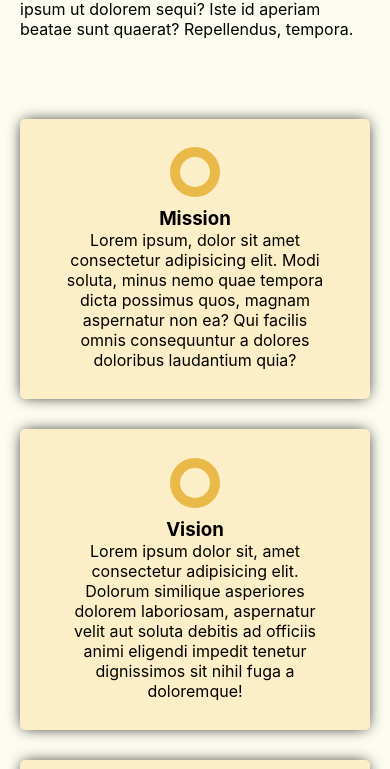
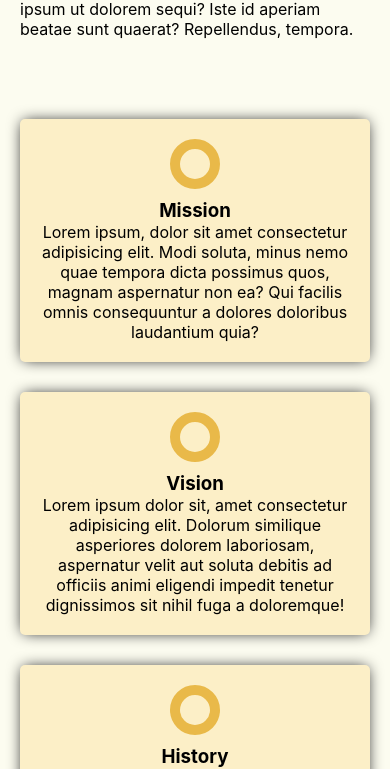
Before and after one commit to bezbrain/ComfiableHomes, a React (Vite) app: page / in a window 390 px wide. Shown: the part 2336-3105 px from the top of the page. Built offline with nearby package versions, Linux system fonts and the light colour scheme; data requests are answered from the project's data file.

Commit message:
Completed the home page without its functionality yet

```diff
--- a/src/styles/home2.css
+++ b/src/styles/home2.css
@@ -8,6 +8,11 @@
   padding-inline: 20px;
   max-width: 1250px;
   margin: 0px auto;
+}
+@media screen and (max-width: 500px) {
+  .third-sect-con {
+    /* padding-inline: 20px; */
+  }
 }
 
 .top-sect {
@@ -48,6 +53,11 @@
   gap: 30px;
   padding-bottom: 5em;
 }
+@media screen and (max-width: 500px) {
+  .all-boxes {
+    /* padding-inline: 20px; */
+  }
+}
 
 .misson-con,
 .vision-con,
@@ -63,6 +73,7 @@
   .vision-con,
   .history-con {
     width: 100%;
+    padding: 20px;
   }
 }
 
```
